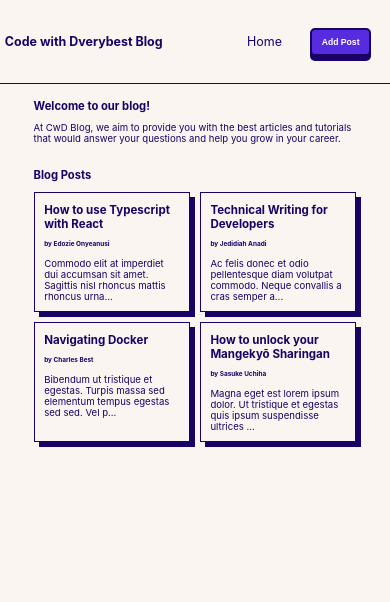
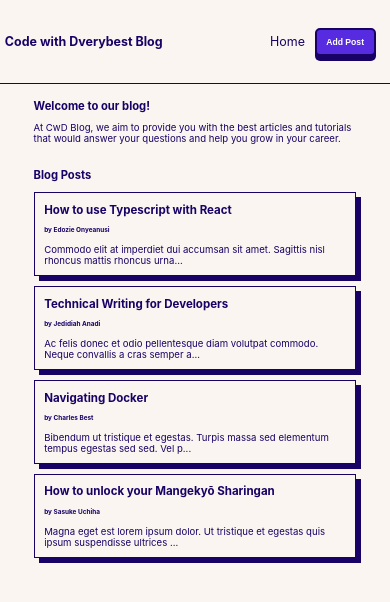
Before and after one commit to Fedozie/cwd-ein-proj, a React (Create React App) app: page / in a window 390 px wide. Shown: the top 602 px of the page. Built offline with nearby package versions, Linux system fonts and the light colour scheme.

Commit message:
fix: add some more media queries

```diff
--- a/src/components/UI/button.js
+++ b/src/components/UI/button.js
@@ -1,7 +1,7 @@
 
 import styled from 'styled-components';
 
-const Button = ({ children, onClick }) => {
+export const Button = ({ children, onClick}) => {
     return (
         <StyledButton
             onClick={onClick}
@@ -11,7 +11,16 @@ const Button = ({ children, onClick }) => {
     )
 }
 
-export default Button;
+export const AddButton = ({ children, onClick}) => {
+    return (
+        <StyledAddButton
+            onClick={onClick}
+        >
+            {children}
+        </StyledAddButton>
+    )
+}
+
 
 const StyledButton = styled.button`
     width: auto;
@@ -27,6 +36,7 @@ const StyledButton = styled.button`
     transition: box-shadow .7s ease-in-out;
     font-size: .9rem;
 
+
     &:hover, &:active{
         box-shadow: none;
     }
@@ -39,3 +49,7 @@ const StyledButton = styled.button`
 
     }
 `;
+
+const StyledAddButton = styled(StyledButton)`
+    margin: 1rem;
+`;
--- a/src/components/UI/wrapper.js
+++ b/src/components/UI/wrapper.js
@@ -1,6 +1,6 @@
 import { Link, useNavigate } from "react-router-dom"
 import styled from 'styled-components';
-import Button from './button';
+import {AddButton} from './button';
 
 export const Header = () => {
     const navigate = useNavigate();
@@ -10,13 +10,13 @@ export const Header = () => {
             <Title>Code with Dverybest Blog</Title>
             <Navigation>
                 <Link to="/">Home</Link>
-                <Button
+                <AddButton
                     onClick={() => {
                         navigate("/new-post")
                     }}
                 >
                     Add Post
-                </Button>
+                </AddButton>
             </Navigation>
         </Wrapper>
     )
@@ -89,6 +89,7 @@ const ContainerWrapper = styled(Wrapper)`
 
     @media only screen and (max-width: ${({theme}) => theme.breakpoints.tbt}){
         width: 75vw;
+
     }
 
     @media only screen and (max-width: ${({theme}) => theme.breakpoints.mbl}){
@@ -123,13 +124,17 @@ const CardWrapper = styled(Wrapper)`
 const Title = styled.h1`
     color: ${({ theme }) => theme.colors.secLilac};
 
+    @media only screen and (min-width: ${({theme}) => theme.breakpoints.mbl}) and (max-width: ${({theme}) => theme.breakpoints.tbt}){
+       font-size: 1.3rem;
+    }
+
     @media (max-width: ${({theme}) => theme.breakpoints.mbl}){
         font-size: 1.3rem;
     }
 `;
 
 const Navigation = styled.nav`
-    width: 17%;
+    width: auto;
     display: flex;
     justify-content: space-between;
     align-items: center;
@@ -141,12 +146,12 @@ const Navigation = styled.nav`
     }
 
     @media only screen and (min-width: ${({theme}) => theme.breakpoints.mbl}) and (max-width: ${({theme}) => theme.breakpoints.tbt}){
-        width: 25%;
-
+        & > a{
+            font-size: 1rem;
+        }
     }
 
     @media (max-width: ${({theme}) => theme.breakpoints.mbl}){
-        width: 40%;
         justify-content: space-around;
     }
 `;
--- a/src/components/addPost.js
+++ b/src/components/addPost.js
@@ -3,7 +3,7 @@ import React, {useState, useContext} from "react";
 import {useNavigate} from "react-router-dom"
 import styled from "styled-components";
 import DataContext from "./contexts/dataContext";
-import Button from "./UI/button";
+import {Button} from "./UI/button";
 
 const AddPost = () => {
     const navigate = useNavigate();
--- a/src/components/mainBody.js
+++ b/src/components/mainBody.js
@@ -43,11 +43,19 @@ const StyledBody = styled.section`
     min-height: 90vh;
     width: inherit;
     padding: 1.5rem 3.5rem 1rem 3.5rem;
+
+    @media only screen and (min-width: ${({theme}) => theme.breakpoints.mbl}) and (max-width: ${({theme}) => theme.breakpoints.tbt}){
+
+    }
 `;
 
 const WelcomeDiv = styled.div`
-    width: 40%;
+    width: 45%;
     margin-bottom: 2.5rem;
+
+    @media (max-width: ${({theme}) => theme.breakpoints.tbt}){
+        width: 70%;
+    }
 
     @media (max-width: ${({theme}) => theme.breakpoints.mbl}){
         width: 100%;
@@ -79,8 +87,12 @@ const Blogs = styled.div`
        font-size: 1.2rem;
     }
 
+    @media only screen and (max-width: 620px){
+        grid-template-columns: repeat(2, 1fr);
+    }
+
     @media (max-width: ${({theme}) => theme.breakpoints.mbl}){
-        grid-template-columns: repeat(2, 1fr);
+        grid-template-columns: repeat(1, 1fr);
     }
 `
 
```
